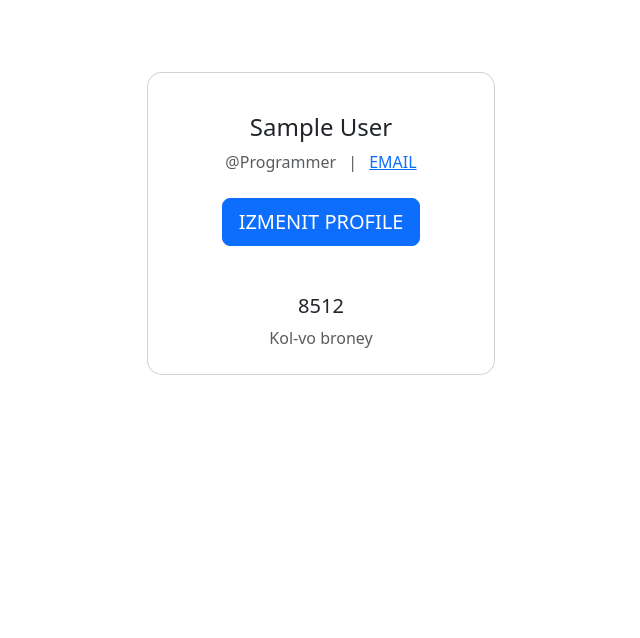
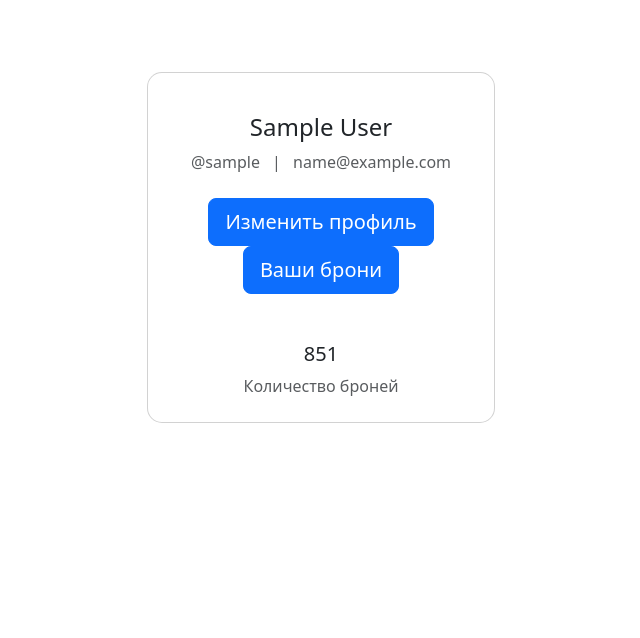
Before and after one commit to MihailKur/AviaTickets-web, a Django app: page /profile/ in a window 1280 px wide. Shown: the part 73-711 px from the top of the page, without its empty margins (319-959 px from the left). Run offline with Django 4.2, Linux system fonts and the light colour scheme; the visitor is signed in with stand-in values (Sample User, id 1).

Commit message:
make profile up and sales page

```diff
--- a/aviatickets/main/templates/main/cabinet.html
+++ b/aviatickets/main/templates/main/cabinet.html
@@ -10,10 +10,12 @@
               <div class="mt-3 mb-4">
               </div>
               <h4 class="mb-2">{{user.get_full_name}}</h4>
-              <p class="text-muted mb-4">@Programmer <span class="mx-2">|</span> <a
-                  href="#!">EMAIL</a></p>
+              <p class="text-muted mb-4">@{{user.username}} <span class="mx-2">|</span> <a>{{user.email}}</a></p>
               <a type="button" class="btn btn-primary btn-rounded btn-lg" href="{% url 'change_profile' %}">
-                IZMENIT PROFILE
+                Изменить профиль
+              </a>
+              <a type="button" class="btn btn-primary btn-rounded btn-lg" href="{% url 'change_profile' %}">
+                Ваши брони
               </a>
               <div class="d-flex justify-content-between text-center mt-5 mb-2">
                 <div>
@@ -21,8 +23,8 @@
                   <p class="text-muted mb-0"></p>
                 </div>
                 <div class="px-3">
-                  <p class="mb-2 h5">8512</p>
-                  <p class="text-muted mb-0">Kol-vo broney</p>
+                  <p class="mb-2 h5">851</p>
+                  <p class="text-muted mb-0">Количество броней</p>
                 </div>
                 <div>
                   <p class="mb-2 h5"></p>
@@ -31,7 +33,6 @@
               </div>
             </div>
           </div>
-
         </div>
       </div>
     </div>
--- a/aviatickets/main/urls.py
+++ b/aviatickets/main/urls.py
@@ -8,5 +8,6 @@ urlpatterns = [
     path('registry/', views.registry, name='registry'),
     path('logout/', views.logoutuser, name='logout'),
     path('profile/', views.profile, name='profile'),
-    path('change_profile/', views.change_profile, name='change_profile')
+    path('change_profile/', views.change_profile, name='change_profile'),
+    path('sales/', views.sales, name='sales')
 ]
--- a/aviatickets/main/views.py
+++ b/aviatickets/main/views.py
@@ -12,6 +12,9 @@ def index(response):
 
 def aboutUs(response):
     return render(response, 'main/about.html')
+
+def sales(response):
+    return render(response, 'main/sales.html')
 
 def profile(response):
     user_info = User.objects.all()
```
Also changed, not shown: aviatickets/main/templates/main/sales.html (added).
